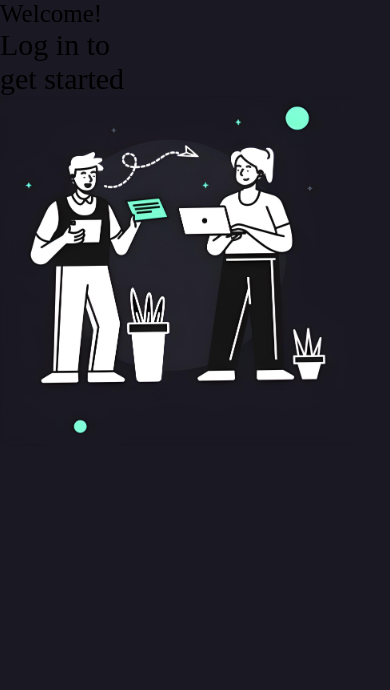
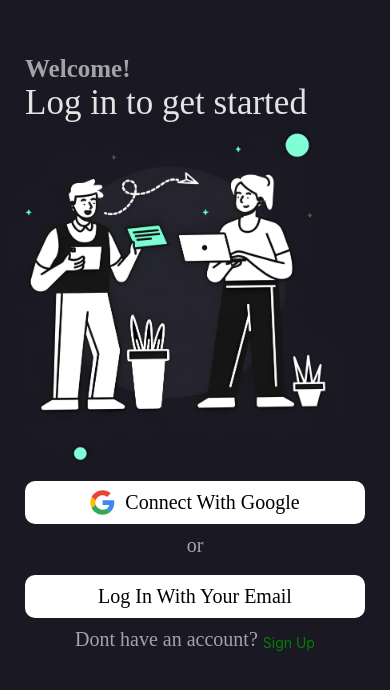
Before and after one commit to Babayev03/Bloggy, a React Native app: screen / in a window 390 px wide. Shown: the top 690 px of the page. Built offline with nearby package versions, Linux system fonts and the light colour scheme.

Commit message:
updated code

```diff
--- a/package.json
+++ b/package.json
@@ -23,6 +23,7 @@
     "react": "18.2.0",
     "react-native": "0.71.8",
     "react-native-gesture-handler": "^2.10.1",
+    "react-native-really-awesome-button": "^2.0.4",
     "react-native-reanimated": "^3.1.0",
     "react-native-safe-area-context": "^4.5.3",
     "react-native-screens": "^3.20.0",
--- /dev/null
+++ b/src/assets/images/GoogleIcon.js
@@ -0,0 +1,36 @@
+import React from 'react';
+import { View } from 'react-native';
+import Svg, { Path, G } from 'react-native-svg';
+
+const SvgGoogle = () => (
+  <View>
+    <Svg width={25} height={25} viewBox="-0.5 0 48 48" fill="#000000">
+      <G id="SVGRepo_bgCarrier" strokeWidth={0} />
+      <G
+        id="SVGRepo_tracerCarrier"
+        strokeLinecap="round"
+        strokeLinejoin="round"
+      />
+      <G id="SVGRepo_iconCarrier">
+        <Path
+          d="M9.82727273,24 C9.82727273,22.4757333 10.0804318,21.0144 10.5322727,19.6437333 L2.62345455,13.6042667 C1.08206818,16.7338667 0.213636364,20.2602667 0.213636364,24 C0.213636364,27.7365333 1.081,31.2608 2.62025,34.3882667 L10.5247955,28.3370667 C10.0772273,26.9728 9.82727273,25.5168 9.82727273,24"
+          fill="#FBBC05"
+        />
+        <Path
+          d="M23.7136364,10.1333333 C27.025,10.1333333 30.0159091,11.3066667 32.3659091,13.2266667 L39.2022727,6.4 C35.0363636,2.77333333 29.6954545,0.533333333 23.7136364,0.533333333 C14.4268636,0.533333333 6.44540909,5.84426667 2.62345455,13.6042667 L10.5322727,19.6437333 C12.3545909,14.112 17.5491591,10.1333333 23.7136364,10.1333333"
+          fill="#EB4335"
+        />
+        <Path
+          d="M23.7136364,37.8666667 C17.5491591,37.8666667 12.3545909,33.888 10.5322727,28.3562667 L2.62345455,34.3946667 C6.44540909,42.1557333 14.4268636,47.4666667 23.7136364,47.4666667 C29.4455,47.4666667 34.9177955,45.4314667 39.0249545,41.6181333 L31.5177727,35.8144 C29.3995682,37.1488 26.7323182,37.8666667 23.7136364,37.8666667"
+          fill="#34A853"
+        />
+        <Path
+          d="M46.1454545,24 C46.1454545,22.6133333 45.9318182,21.12 45.6113636,19.7333333 L23.7136364,19.7333333 L23.7136364,28.8 L36.3181818,28.8 C35.6879545,31.8912 33.9724545,34.2677333 31.5177727,35.8144 L39.0249545,41.6181333 C43.3393409,37.6138667 46.1454545,31.6490667 46.1454545,24"
+          fill="#4285F4"
+        />
+      </G>
+    </Svg>
+  </View>
+);
+
+export default SvgGoogle;
--- a/src/navigation/stacks/firstLogin/FirstLogin.tsx
+++ b/src/navigation/stacks/firstLogin/FirstLogin.tsx
@@ -1,20 +1,38 @@
-import {StyleSheet, Text, View, Image} from 'react-native';
+import {StyleSheet, Text, View, Image, TouchableOpacity} from 'react-native';
 import React from 'react';
+import SvgGoogle from '../../../assets/images/GoogleIcon';
+import {ThemedButton} from 'react-native-really-awesome-button';
 
 const FirstLogin = () => {
   return (
     <View style={styles.container}>
-      <View>
-        <Text style={{fontSize:25,fontFamily:'Raleway-Bold'}}>Welcome!</Text>
+      <View style={styles.imageView}>
+        <Text style={styles.welText}>Welcome!</Text>
       </View>
-      <View style={{width:150}}>
-        <Text style={{fontSize:30,fontFamily:'Raleway-Bold'}}>Log in to get started</Text>
+      <View style={styles.logView}>
+        <Text style={styles.logText}>Log in to get started</Text>
       </View>
       <View>
         <Image
           source={require('../../../assets/onboard/images/loginImage.png')}
-          style={{width: 350, height: 350}}
+          style={styles.image}
         />
+      </View>
+      <TouchableOpacity style={styles.button}>
+        <SvgGoogle />
+        <Text style={styles.ButtonText}>Connect With Google</Text>
+      </TouchableOpacity>
+      <View style={styles.slicer}>
+        <Text style={styles.slicerText}>or</Text>
+      </View>
+      <TouchableOpacity style={styles.button}>
+        <Text style={styles.ButtonText}>Log In With Your Email</Text>
+      </TouchableOpacity>
+      <View style={styles.singUp}>
+        <Text style={styles.signUpText}>Dont have an account?</Text>
+        <TouchableOpacity style={styles.signNext}>
+          <Text style={{color:"green"}}>Sign Up</Text>
+        </TouchableOpacity>
       </View>
     </View>
   );
@@ -30,4 +48,75 @@ const styles = StyleSheet.create({
   text: {
     color: '#000',
   },
+  logText: {
+    fontSize: 35,
+    fontFamily: 'Raleway-Bold',
+    color: '#e3e3e3',
+  },
+  logView: {
+    marginHorizontal: 25,
+    width: 300,
+  },
+  welText: {
+    fontSize: 25,
+    fontFamily: 'Raleway-Light',
+    color: '#fff',
+    fontWeight: '600',
+    opacity: 0.6,
+  },
+  imageView: {
+    marginTop: 55,
+    marginHorizontal: 25,
+  },
+  image: {
+    width: 350,
+    height: 350,
+  },
+  button: {
+    backgroundColor: '#fff',
+    marginHorizontal: 25,
+    borderRadius: 10,
+    flexDirection: 'row',
+    justifyContent: 'center',
+    alignItems: 'center',
+    marginTop: 8,
+    gap: 10,
+  },
+  ButtonText: {
+    fontSize: 20,
+    fontFamily: 'Raleway-Medium',
+    color: '#000',
+    paddingVertical: 10,
+  },
+  slicer: {
+    alignItems: 'center',
+    marginVertical: 10,
+  },
+  slicerText: {
+    fontSize: 20,
+    fontFamily: 'Raleway-Medium',
+    color: '#fff',
+    opacity: 0.6,
+  },
+  singUp: {
+    flexDirection: 'row',
+    justifyContent: 'center',
+    alignItems: 'center',
+    marginVertical: 10,
+  },
+  signUpText: {
+    fontSize: 20,
+    fontFamily: 'Raleway-Medium',
+    color: '#fff',
+    opacity: 0.6,
+  },
+  signNext:{
+    fontSize: 20,
+    fontFamily: 'Raleway-Medium',
+    color: '#fff',
+    marginLeft: 5,
+    alignItems: 'center',
+    justifyContent: 'center',
+    marginTop:5
+  }
 });
```
Also changed, not shown: 3 other files (tests, documents, lock files or other folders).
